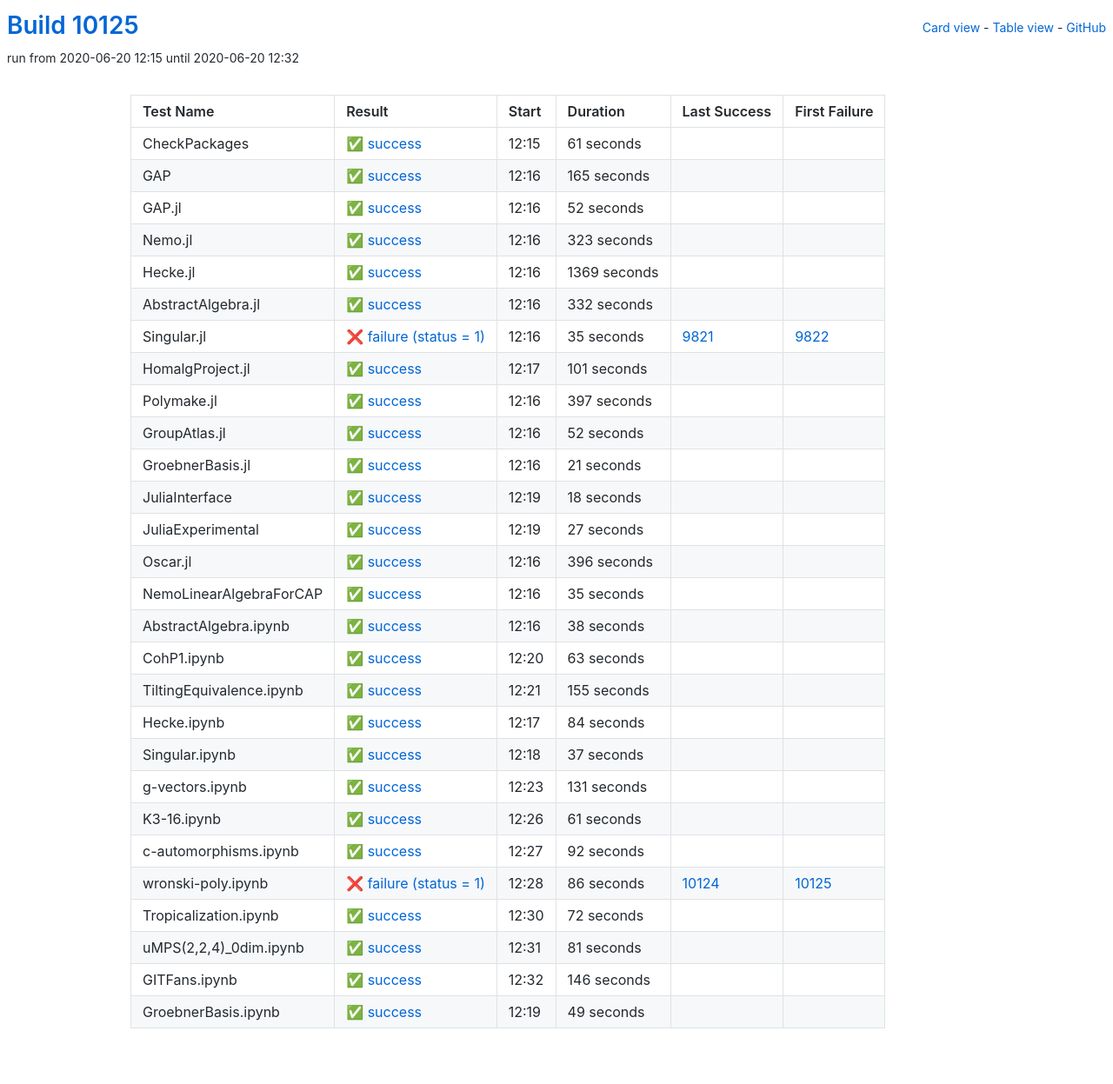
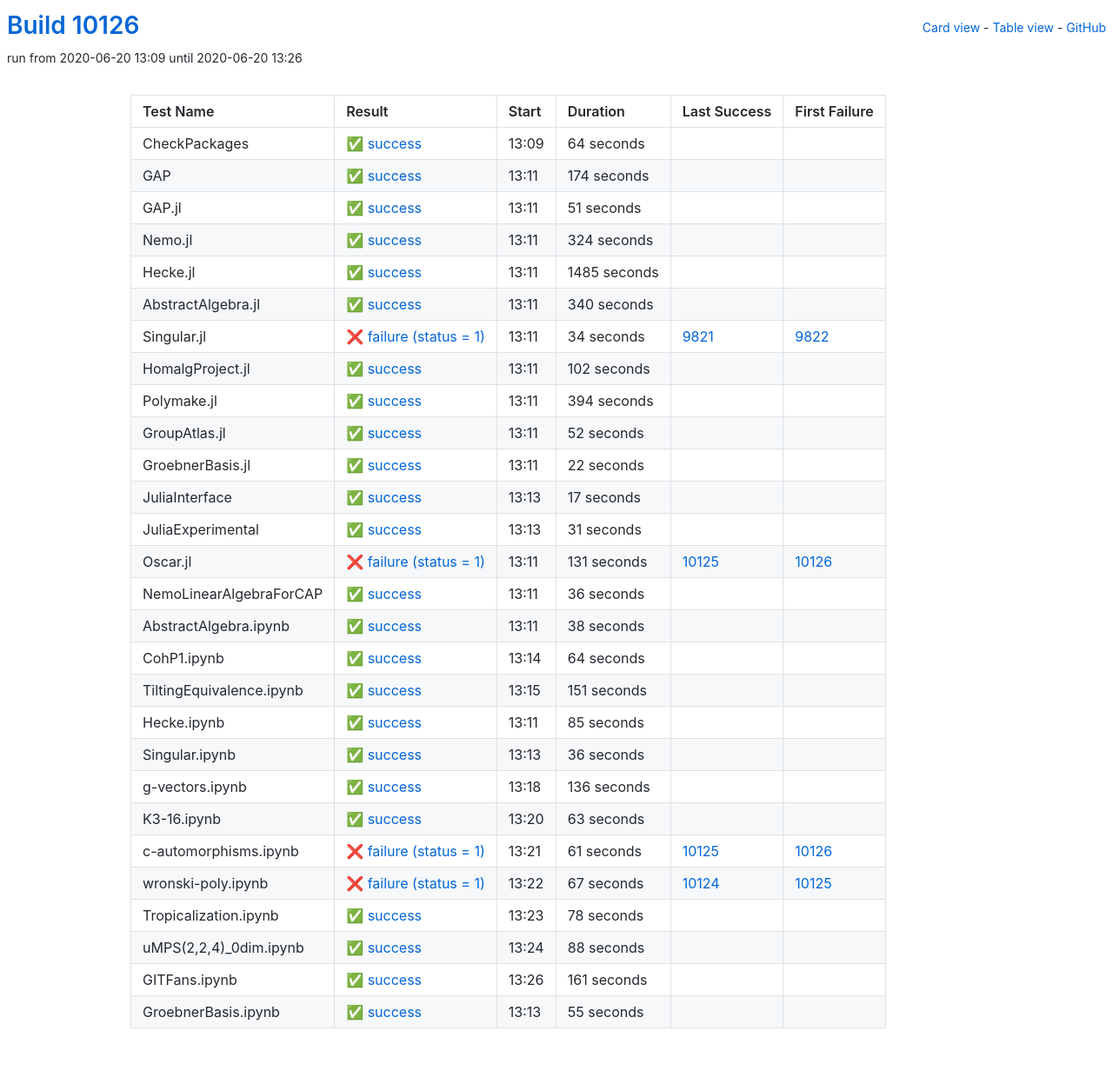
Before and after one commit to oscar-system/oscar-ci-status, a Jekyll site: the page built from table.html, in a window 1280 px wide. Shown: the whole page at 87% size. Built offline with Jekyll 4.4.1, drawn with Linux system fonts in a browser that asks for light colours.

Commit message:
Build #10126

```diff
--- a/_data/ci.yml
+++ b/_data/ci.yml
@@ -1,6 +1,6 @@
 ---
-build: 10125
-build_url: https://oscarci.mathematik.uni-kl.de/job/oscar/10125/
+build: 10126
+build_url: https://oscarci.mathematik.uni-kl.de/job/oscar/10126/
 job: oscar
 organization: oscar-system
 repo: oscar-ci-status
@@ -8,116 +8,116 @@ repourl: https://github.com/oscar-system/oscar-ci-status
 tests:
 - name: CheckPackages
   id: checkpackages
-  log: https://oscarci.mathematik.uni-kl.de/job/oscar/10125/artifact/logs/build-10125/CheckPackages.log
-  start: 2020-06-20 12:15
+  log: https://oscarci.mathematik.uni-kl.de/job/oscar/10126/artifact/logs/build-10126/CheckPackages.log
+  start: 2020-06-20 13:09
   success: true
   exitcode: 0
   status: success
-  duration: 61
+  duration: 64
   last_success: false
   last_success_url:
   first_failure: false
   first_failure_url:
 - name: GAP
   id: gap
-  log: https://oscarci.mathematik.uni-kl.de/job/oscar/10125/artifact/logs/build-10125/GAP.log
-  start: 2020-06-20 12:16
+  log: https://oscarci.mathematik.uni-kl.de/job/oscar/10126/artifact/logs/build-10126/GAP.log
+  start: 2020-06-20 13:11
   success: true
   exitcode: 0
   status: success
-  duration: 165
+  duration: 174
   last_success: false
   last_success_url:
   first_failure: false
   first_failure_url:
 - name: GAP.jl
   id: gap-jl
-  log: https://oscarci.mathematik.uni-kl.de/job/oscar/10125/artifact/logs/build-10125/GAP.jl.log
-  start: 2020-06-20 12:16
+  log: https://oscarci.mathematik.uni-kl.de/job/oscar/10126/artifact/logs/build-10126/GAP.jl.log
+  start: 2020-06-20 13:11
   success: true
   exitcode: 0
   status: success
-  duration: 52
+  duration: 51
   last_success: false
   last_success_url:
   first_failure: false
   first_failure_url:
 - name: Nemo.jl
   id: nemo-jl
-  log: https://oscarci.mathematik.uni-kl.de/job/oscar/10125/artifact/logs/build-10125/Nemo.jl.log
-  start: 2020-06-20 12:16
+  log: https://oscarci.mathematik.uni-kl.de/job/oscar/10126/artifact/logs/build-10126/Nemo.jl.log
+  start: 2020-06-20 13:11
   success: true
   exitcode: 0
   status: success
-  duration: 323
+  duration: 324
   last_success: false
   last_success_url:
   first_failure: false
   first_failure_url:
 - name: Hecke.jl
   id: hecke-jl
-  log: https://oscarci.mathematik.uni-kl.de/job/oscar/10125/artifact/logs/build-10125/Hecke.jl.log
-  start: 2020-06-20 12:16
+  log: https://oscarci.mathematik.uni-kl.de/job/oscar/10126/artifact/logs/build-10126/Hecke.jl.log
+  start: 2020-06-20 13:11
   success: true
   exitcode: 0
   status: success
-  duration: 1369
+  duration: 1485
   last_success: false
   last_success_url:
   first_failure: false
   first_failure_url:
 - name: AbstractAlgebra.jl
   id: abstractalgebra-jl
-  log: https://oscarci.mathematik.uni-kl.de/job/oscar/10125/artifact/logs/build-10125/AbstractAlgebra.jl.log
-  start: 2020-06-20 12:16
+  log: https://oscarci.mathematik.uni-kl.de/job/oscar/10126/artifact/logs/build-10126/AbstractAlgebra.jl.log
+  start: 2020-06-20 13:11
   success: true
   exitcode: 0
   status: success
-  duration: 332
+  duration: 340
   last_success: false
   last_success_url:
   first_failure: false
   first_failure_url:
 - name: Singular.jl
   id: singular-jl
-  log: https://oscarci.mathematik.uni-kl.de/job/oscar/10125/artifact/logs/build-10125/Singular.jl.log
-  start: 2020-06-20 12:16
+  log: https://oscarci.mathematik.uni-kl.de/job/oscar/10126/artifact/logs/build-10126/Singular.jl.log
+  start: 2020-06-20 13:11
   success: false
   exitcode: 1
   status: failure
-  duration: 35
+  duration: 34
   last_success: 9821
   last_success_url: https://oscarci.mathematik.uni-kl.de/job/oscar/9821/
   first_failure: 9822
   first_failure_url: https://oscarci.mathematik.uni-kl.de/job/oscar/9822/
 - name: HomalgProject.jl
   id: homalgproject-jl
-  log: https://oscarci.mathematik.uni-kl.de/job/oscar/10125/artifact/logs/build-10125/HomalgProject.jl.log
-  start: 2020-06-20 12:17
+  log: https://oscarci.mathematik.uni-kl.de/job/oscar/10126/artifact/logs/build-10126/HomalgProject.jl.log
+  start: 2020-06-20 13:11
   success: true
   exitcode: 0
   status: success
-  duration: 101
+  duration: 102
   last_success: false
   last_success_url:
   first_failure: false
   first_failure_url:
 - name: Polymake.jl
   id: polymake-jl
-  log: https://oscarci.mathematik.uni-kl.de/job/oscar/10125/artifact/logs/build-10125/Polymake.jl.log
-  start: 2020-06-20 12:16
+  log: https://oscarci.mathematik.uni-kl.de/job/oscar/10126/artifact/logs/build-10126/Polymake.jl.log
+  start: 2020-06-20 13:11
   success: true
   exitcode: 0
   status: success
-  duration: 397
+  duration: 394
   last_success: false
   last_success_url:
   first_failure: false
   first_failure_url:
 - name: GroupAtlas.jl
   id: groupatlas-jl
-  log: https://oscarci.mathematik.uni-kl.de/job/oscar/10125/artifact/logs/build-10125/GroupAtlas.jl.log
-  start: 2020-06-20 12:16
+  log: https://oscarci.mathematik.uni-kl.de/job/oscar/10126/artifact/logs/build-10126/GroupAtlas.jl.log
+  start: 2020-06-20 13:11
   success: true
   exitcode: 0
   status: success
@@ -128,68 +128,68 @@ tests:
   first_failure_url:
 - name: GroebnerBasis.jl
   id: groebnerbasis-jl
-  log: https://oscarci.mathematik.uni-kl.de/job/oscar/10125/artifact/logs/build-10125/GroebnerBasis.jl.log
-  start: 2020-06-20 12:16
+  log: https://oscarci.mathematik.uni-kl.de/job/oscar/10126/artifact/logs/build-10126/GroebnerBasis.jl.log
+  start: 2020-06-20 13:11
   success: true
   exitcode: 0
   status: success
-  duration: 21
+  duration: 22
   last_success: false
   last_success_url:
   first_failure: false
   first_failure_url:
 - name: JuliaInterface
   id: juliainterface
-  log: https://oscarci.mathematik.uni-kl.de/job/oscar/10125/artifact/logs/build-10125/JuliaInterface.log
-  start: 2020-06-20 12:19
+  log: https://oscarci.mathematik.uni-kl.de/job/oscar/10126/artifact/logs/build-10126/JuliaInterface.log
+  start: 2020-06-20 13:13
   success: true
   exitcode: 0
   status: success
-  duration: 18
+  duration: 17
   last_success: false
   last_success_url:
   first_failure: false
   first_failure_url:
 - name: JuliaExperimental
   id: juliaexperimental
-  log: https://oscarci.mathematik.uni-kl.de/job/oscar/10125/artifact/logs/build-10125/JuliaExperimental.log
-  start: 2020-06-20 12:19
+  log: https://oscarci.mathematik.uni-kl.de/job/oscar/10126/artifact/logs/build-10126/JuliaExperimental.log
+  start: 2020-06-20 13:13
   success: true
   exitcode: 0
   status: success
-  duration: 27
+  duration: 31
   last_success: false
   last_success_url:
   first_failure: false
   first_failure_url:
 - name: Oscar.jl
   id: oscar-jl
-  log: https://oscarci.mathematik.uni-kl.de/job/oscar/10125/artifact/logs/build-10125/Oscar.jl.log
-  start: 2020-06-20 12:16
+  log: https://oscarci.mathematik.uni-kl.de/job/oscar/10126/artifact/logs/build-10126/Oscar.jl.log
+  start: 2020-06-20 13:11
+  success: false
+  exitcode: 1
+  status: failure
+  duration: 131
+  last_success: 10125
+  last_success_url: https://oscarci.mathematik.uni-kl.de/job/oscar/10125/
+  first_failure: 10126
+  first_failure_url: https://oscarci.mathematik.uni-kl.de/job/oscar/10126/
+- name: NemoLinearAlgebraForCAP
+  id: nemolinearalgebraforcap
+  log: https://oscarci.mathematik.uni-kl.de/job/oscar/10126/artifact/logs/build-10126/NemoLinearAlgebraForCAP.log
+  start: 2020-06-20 13:11
   success: true
   exitcode: 0
   status: success
-  duration: 396
-  last_success: false
-  last_success_url:
-  first_failure: false
-  first_failure_url:
-- name: NemoLinearAlgebraForCAP
-  id: nemolinearalgebraforcap
-  log: https://oscarci.mathematik.uni-kl.de/job/oscar/10125/artifact/logs/build-10125/NemoLinearAlgebraForCAP.log
-  start: 2020-06-20 12:16
-  success: true
-  exitcode: 0
-  status: success
-  duration: 35
+  duration: 36
   last_success: false
   last_success_url:
   first_failure: false
   first_failure_url:
 - name: AbstractAlgebra.ipynb
   id: abstractalgebra-ipynb
-  log: https://oscarci.mathematik.uni-kl.de/job/oscar/10125/artifact/logs/build-10125/AbstractAlgebra.ipynb.log
-  start: 2020-06-20 12:16
+  log: https://oscarci.mathematik.uni-kl.de/job/oscar/10126/artifact/logs/build-10126/AbstractAlgebra.ipynb.log
+  start: 2020-06-20 13:11
   success: true
   exitcode: 0
   status: success
@@ -200,8 +200,68 @@ tests:
   first_failure_url:
 - name: CohP1.ipynb
   id: cohp1-ipynb
-  log: https://oscarci.mathematik.uni-kl.de/job/oscar/10125/artifact/logs/build-10125/CohP1.ipynb.log
-  start: 2020-06-20 12:20
+  log: https://oscarci.mathematik.uni-kl.de/job/oscar/10126/artifact/logs/build-10126/CohP1.ipynb.log
+  start: 2020-06-20 13:14
+  success: true
+  exitcode: 0
+  status: success
+  duration: 64
+  last_success: false
+  last_success_url:
+  first_failure: false
+  first_failure_url:
+- name: TiltingEquivalence.ipynb
+  id: tiltingequivalence-ipynb
+  log: https://oscarci.mathematik.uni-kl.de/job/oscar/10126/artifact/logs/build-10126/TiltingEquivalence.ipynb.log
+  start: 2020-06-20 13:15
+  success: true
+  exitcode: 0
+  status: success
+  duration: 151
+  last_success: false
+  last_success_url:
+  first_failure: false
+  first_failure_url:
+- name: Hecke.ipynb
+  id: hecke-ipynb
+  log: https://oscarci.mathematik.uni-kl.de/job/oscar/10126/artifact/logs/build-10126/Hecke.ipynb.log
+  start: 2020-06-20 13:11
+  success: true
+  exitcode: 0
+  status: success
+  duration: 85
+  last_success: false
+  last_success_url:
+  first_failure: false
+  first_failure_url:
+- name: Singular.ipynb
+  id: singular-ipynb
+  log: https://oscarci.mathematik.uni-kl.de/job/oscar/10126/artifact/logs/build-10126/Singular.ipynb.log
+  start: 2020-06-20 13:13
+  success: true
+  exitcode: 0
+  status: success
+  duration: 36
+  last_success: false
+  last_success_url:
+  first_failure: false
+  first_failure_url:
+- name: g-vectors.ipynb
+  id: g-vectors-ipynb
+  log: https://oscarci.mathematik.uni-kl.de/job/oscar/10126/artifact/logs/build-10126/g-vectors.ipynb.log
+  start: 2020-06-20 13:18
+  success: true
+  exitcode: 0
+  status: success
+  duration: 136
+  last_success: false
+  last_success_url:
+  first_failure: false
+  first_failure_url:
+- name: K3-16.ipynb
+  id: k3-16-ipynb
+  log: https://oscarci.mathematik.uni-kl.de/job/oscar/10126/artifact/logs/build-10126/K3-16.ipynb.log
+  start: 2020-06-20 13:20
   success: true
   exitcode: 0
   status: success
@@ -210,134 +270,74 @@ tests:
   last_success_url:
   first_failure: false
   first_failure_url:
-- name: TiltingEquivalence.ipynb
-  id: tiltingequivalence-ipynb
-  log: https://oscarci.mathematik.uni-kl.de/job/oscar/10125/artifact/logs/build-10125/TiltingEquivalence.ipynb.log
-  start: 2020-06-20 12:21
-  success: true
-  exitcode: 0
-  status: success
-  duration: 155
-  last_success: false
-  last_success_url:
-  first_failure: false
-  first_failure_url:
-- name: Hecke.ipynb
-  id: hecke-ipynb
-  log: https://oscarci.mathematik.uni-kl.de/job/oscar/10125/artifact/logs/build-10125/Hecke.ipynb.log
-  start: 2020-06-20 12:17
-  success: true
-  exitcode: 0
-  status: success
-  duration: 84
-  last_success: false
-  last_success_url:
-  first_failure: false
-  first_failure_url:
-- name: Singular.ipynb
-  id: singular-ipynb
-  log: https://oscarci.mathematik.uni-kl.de/job/oscar/10125/artifact/logs/build-10125/Singular.ipynb.log
-  start: 2020-06-20 12:18
-  success: true
-  exitcode: 0
-  status: success
-  duration: 37
-  last_success: false
-  last_success_url:
-  first_failure: false
-  first_failure_url:
-- name: g-vectors.ipynb
-  id: g-vectors-ipynb
-  log: https://oscarci.mathematik.uni-kl.de/job/oscar/10125/artifact/logs/build-10125/g-vectors.ipynb.log
-  start: 2020-06-20 12:23
-  success: true
-  exitcode: 0
-  status: success
-  duration: 131
-  last_success: false
-  last_success_url:
-  first_failure: false
-  first_failure_url:
-- name: K3-16.ipynb
-  id: k3-16-ipynb
-  log: https://oscarci.mathematik.uni-kl.de/job/oscar/10125/artifact/logs/build-10125/K3-16.ipynb.log
-  start: 2020-06-20 12:26
-  success: true
-  exitcode: 0
-  status: success
-  duration: 61
-  last_success: false
-  last_success_url:
-  first_failure: false
-  first_failure_url:
 - name: c-automorphisms.ipynb
   id: c-automorphisms-ipynb
-  log: https://oscarci.mathematik.uni-kl.de/job/oscar/10125/artifact/logs/build-10125/c-automorphisms.ipynb.log
-  start: 2020-06-20 12:27
-  success: true
-  exitcode: 0
-  status: success
-  duration: 92
-  last_success: false
-  last_success_url:
-  first_failure: false
-  first_failure_url:
-- name: wronski-poly.ipynb
-  id: wronski-poly-ipynb
-  log: https://oscarci.mathematik.uni-kl.de/job/oscar/10125/artifact/logs/build-10125/wronski-poly.ipynb.log
-  start: 2020-06-20 12:28
+  log: https://oscarci.mathematik.uni-kl.de/job/oscar/10126/artifact/logs/build-10126/c-automorphisms.ipynb.log
+  start: 2020-06-20 13:21
   success: false
   exitcode: 1
   status: failure
-  duration: 86
+  duration: 61
+  last_success: 10125
+  last_success_url: https://oscarci.mathematik.uni-kl.de/job/oscar/10125/
+  first_failure: 10126
+  first_failure_url: https://oscarci.mathematik.uni-kl.de/job/oscar/10126/
+- name: wronski-poly.ipynb
+  id: wronski-poly-ipynb
+  log: https://oscarci.mathematik.uni-kl.de/job/oscar/10126/artifact/logs/build-10126/wronski-poly.ipynb.log
+  start: 2020-06-20 13:22
+  success: false
+  exitcode: 1
+  status: failure
+  duration: 67
   last_success: 10124
   last_success_url: https://oscarci.mathematik.uni-kl.de/job/oscar/10124/
   first_failure: 10125
   first_failure_url: https://oscarci.mathematik.uni-kl.de/job/oscar/10125/
 - name: Tropicalization.ipynb
   id: tropicalization-ipynb
-  log: https://oscarci.mathematik.uni-kl.de/job/oscar/10125/artifact/logs/build-10125/Tropicalization.ipynb.log
-  start: 2020-06-20 12:30
+  log: https://oscarci.mathematik.uni-kl.de/job/oscar/10126/artifact/logs/build-10126/Tropicalization.ipynb.log
+  start: 2020-06-20 13:23
   success: true
   exitcode: 0
   status: success
-  duration: 72
+  duration: 78
   last_success: false
   last_success_url:
   first_failure: false
   first_failure_url:
 - name: uMPS(2,2,4)_0dim.ipynb
   id: umps-2-2-4-0dim-ipynb
-  log: https://oscarci.mathematik.uni-kl.de/job/oscar/10125/artifact/logs/build-10125/uMPS-2-2-4-_0dim.ipynb.log
-  start: 2020-06-20 12:31
+  log: https://oscarci.mathematik.uni-kl.de/job/oscar/10126/artifact/logs/build-10126/uMPS-2-2-4-_0dim.ipynb.log
+  start: 2020-06-20 13:24
   success: true
   exitcode: 0
   status: success
-  duration: 81
+  duration: 88
   last_success: false
   last_success_url:
   first_failure: false
   first_failure_url:
 - name: GITFans.ipynb
   id: gitfans-ipynb
-  log: https://oscarci.mathematik.uni-kl.de/job/oscar/10125/artifact/logs/build-10125/GITFans.ipynb.log
-  start: 2020-06-20 12:32
+  log: https://oscarci.mathematik.uni-kl.de/job/oscar/10126/artifact/logs/build-10126/GITFans.ipynb.log
+  start: 2020-06-20 13:26
   success: true
   exitcode: 0
   status: success
-  duration: 146
+  duration: 161
   last_success: false
   last_success_url:
   first_failure: false
   first_failure_url:
 - name: GroebnerBasis.ipynb
   id: groebnerbasis-ipynb
-  log: https://oscarci.mathematik.uni-kl.de/job/oscar/10125/artifact/logs/build-10125/GroebnerBasis.ipynb.log
-  start: 2020-06-20 12:19
+  log: https://oscarci.mathematik.uni-kl.de/job/oscar/10126/artifact/logs/build-10126/GroebnerBasis.ipynb.log
+  start: 2020-06-20 13:13
   success: true
   exitcode: 0
   status: success
-  duration: 49
+  duration: 55
   last_success: false
   last_success_url:
   first_failure: false
```
Also changed, not shown: README.md.
